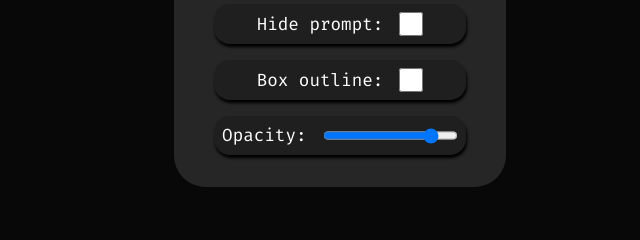
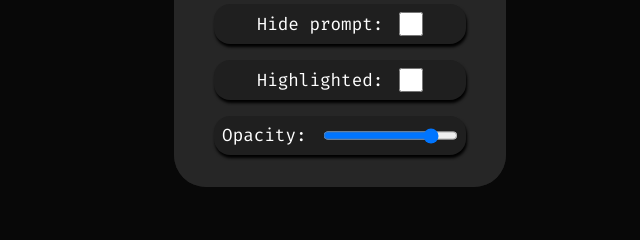
Before and after one commit to kbmackenzie/mewlix-base, a plain HTML site: page console/index.html in a window 1280 px wide. Both pictures are taken after a click on the element 1112 px from the left and 104 px from the top of the page. Shown: the part 366-606 px from the top of the page, 300-940 px from the left. Drawn offline with Linux system fonts and the light colour scheme.

Commit message:
feat: (html) adjusted text for the 'show highlight' checkbox field in the console settings

```diff
--- a/console/index.html
+++ b/console/index.html
@@ -73,7 +73,7 @@
               <input type="checkbox" name="hide-prompt" id="hide-prompt" />
             </li>
             <li>
-              <label for="show-highlight">Box outline:</label>
+              <label for="show-highlight">Highlighted:</label>
               <input type="checkbox" name="show-highlight" id="show-highlight" />
             </li>
             <li>
```
